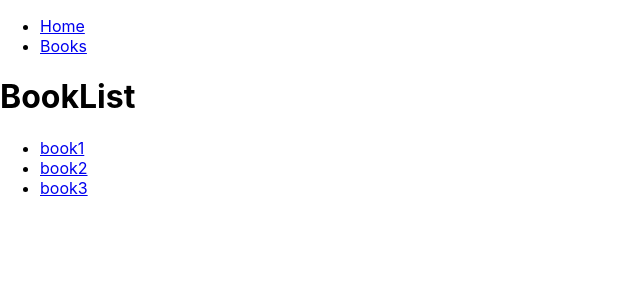
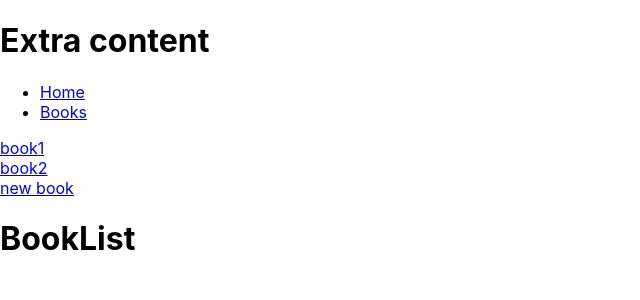
Before and after one commit to Praveen851/learn-react, a React (Create React App) app: page /books in a window 1280 px wide. Shown: the top 300 px of the page, without its empty margins (0-640 px from the left). Built offline with nearby package versions, Linux system fonts and the light colour scheme.

Commit message:
Lesson5: Nested routes
Create layouts and share context, Render Extra content,

```diff
--- a/src/App.js
+++ b/src/App.js
@@ -1,13 +1,16 @@
 import { Link, Route, Routes } from "react-router-dom";
 import { Home } from "./pages/Home";
-import { BookList } from "./pages/BookList";
-import { Book } from "./pages/Book";
-import { NewBook } from "./pages/NewBook";
+
 import { NotFound } from "./pages/NotFound";
+
+import { BookRoutes } from "./pages/BookRoutes";
 
 function App() {
     return (
         <>
+            <Routes>
+                <Route  path="/books" element={<h1>Extra content</h1>}></Route>
+            </Routes>
             <nav>
                 <ul>
                     <li>
@@ -20,9 +23,7 @@ function App() {
             </nav>
             <Routes>
                 <Route path="/" element={<Home />} />
-                <Route path="/books" element={<BookList />} />
-                <Route path="/book/:id" element={<Book />} />
-                <Route path="/book/new" element={<NewBook />} />
+                <Route path="/books/*" element={<BookRoutes />}></Route>
                 <Route path="*" element={<NotFound />} />
             </Routes>
         </>
@@ -31,9 +32,10 @@ function App() {
 
 /*
 Note:
-1) Prior to react router 6 /book/new would have also treated it as dynamic and hence <Book/> component would have been rendered
-instead of <NewBook/> component based on the order
-2) when the path is set "*" it matches to anything in the url, so we can use it to render 404 page by placing it at last.
+1) use index prop to set the component for the root path
+2) You can remove the path of the parent "/books" then we can use it wrap any components without a common parent. Useful for showing navbar.
+3) To show extra content use route component to render multiple element for the same route.
+4) Use location prop in the routes to hardcode the current location
 */
 
 export default App;
--- a/src/pages/Book.js
+++ b/src/pages/Book.js
@@ -1,7 +1,12 @@
-import { useParams } from "react-router-dom";
+import { useOutletContext, useParams } from "react-router-dom";
 
 export function Book() {
+    const { greet } = useOutletContext();
     const { id } = useParams();
 
-    return <h1>Book {id}</h1>;
+    return (
+        <h1>
+            Book {id} {greet}
+        </h1>
+    );
 }
--- /dev/null
+++ b/src/pages/BookLayout.js
@@ -0,0 +1,21 @@
+import { Link, Outlet } from "react-router-dom";
+export function BookLayout() {
+    return (
+        <>
+            <Link to={"/books/1"}>book1</Link>
+            <br />
+            <Link to={"/books/2"}>book2</Link>
+            <br />
+            <Link to={"/books/new"}>new book</Link>
+            <Outlet context={{ greet: "Hello world!" }} />
+        </>
+    );
+}
+
+/*
+Note:
+1) Use Outlet component to display the actual component that refers the current path
+2) You can share date using the context prop inside Outlet and use it across any of the child component,
+this state acts as a context.
+
+*/
--- a/src/pages/BookList.js
+++ b/src/pages/BookList.js
@@ -1,20 +1,3 @@
-import { Link } from "react-router-dom";
-
 export function BookList() {
-    return (
-        <>
-            <h1>BookList</h1>
-            <ul>
-                <li>
-                    <Link to={"/book/1"}>book1</Link>
-                </li>
-                <li>
-                    <Link to={"/book/2"}>book2</Link>
-                </li>
-                <li>
-                    <Link to={"/book/3"}>book3</Link>
-                </li>
-            </ul>
-        </>
-    );
+    return <h1>BookList</h1>;
 }
--- /dev/null
+++ b/src/pages/BookRoutes.js
@@ -0,0 +1,19 @@
+import { Route, Routes } from "react-router-dom";
+import { BookList } from "./BookList";
+import { BookLayout } from "./BookLayout";
+import { Book } from "./Book";
+import { NewBook } from "./NewBook";
+
+export function BookRoutes() {
+    return (
+        <>
+            <Routes>
+                <Route element={<BookLayout />}>
+                    <Route index element={<BookList />} />
+                    <Route path=":id" element={<Book />} />
+                    <Route path="new" element={<NewBook />} />
+                </Route>
+            </Routes>
+        </>
+    );
+}
```
